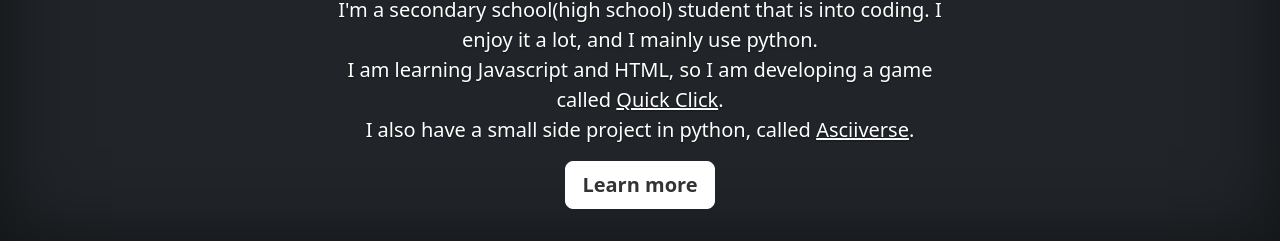
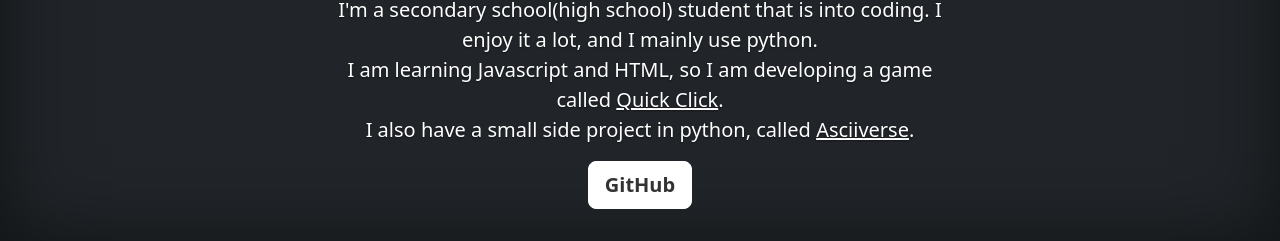
Before and after one commit to BazzerDv/BazzerDv.github.io, a plain HTML site: page index.html in a window 1280 px wide. Shown: the part 559-800 px from the top of the page. Drawn offline with nearby package versions, Linux system fonts and the light colour scheme.

Commit message:
Update index.html

```diff
--- a/index.html
+++ b/index.html
@@ -90,7 +90,7 @@
     <h1>BazzerDv</h1>
     <p class="lead">I'm a secondary school(high school) student that is into coding. I enjoy it a lot, and I mainly use python.<br>I am learning Javascript and HTML, so I am developing a game called <a href="#" class="text-white">Quick Click</a>.<br>I also have a small side project in python, called <a href="#" class="text-white">Asciiverse</a>.</p>
     <p class="lead">
-      <a href="#" class="btn btn-lg btn-secondary fw-bold border-white bg-white">Learn more</a>
+      <a href="https://github.com/BazzerDv" class="btn btn-lg btn-secondary fw-bold border-white bg-white">GitHub</a>
     </p>
   </main>
 
```
